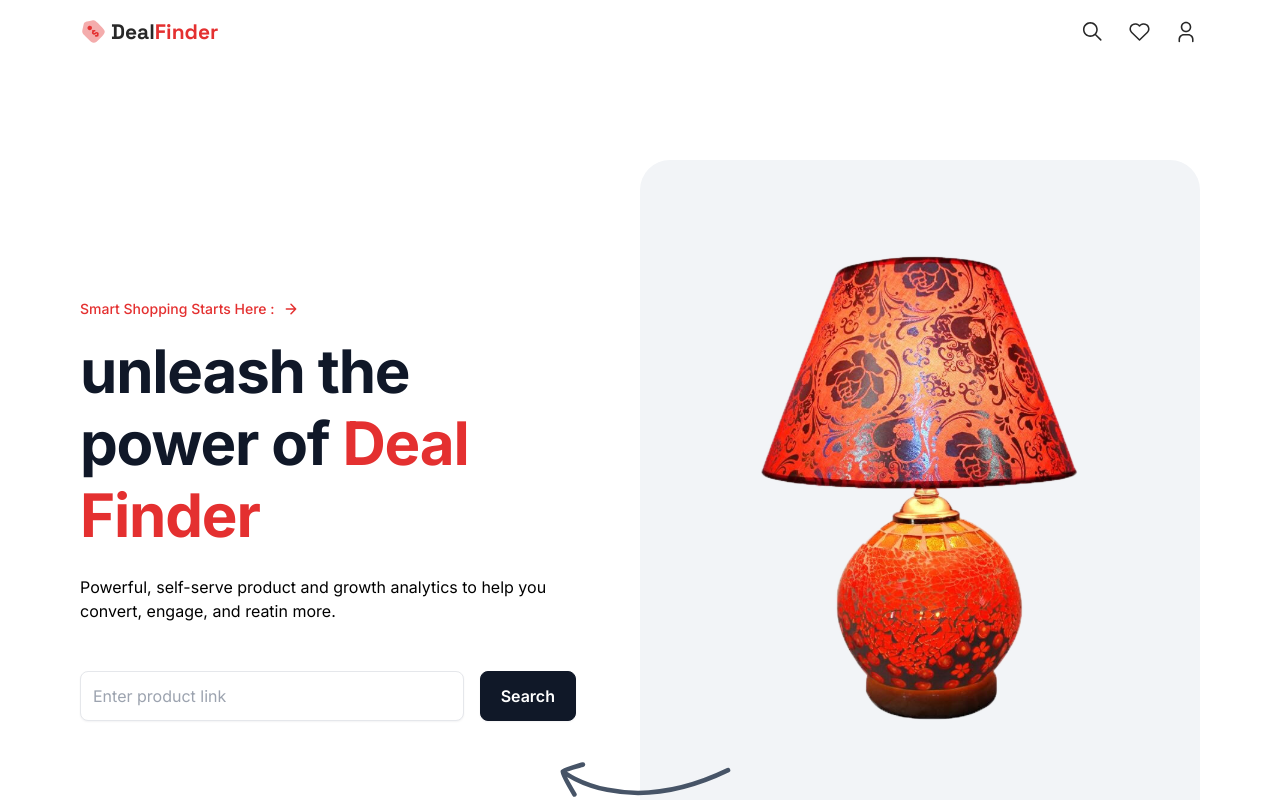
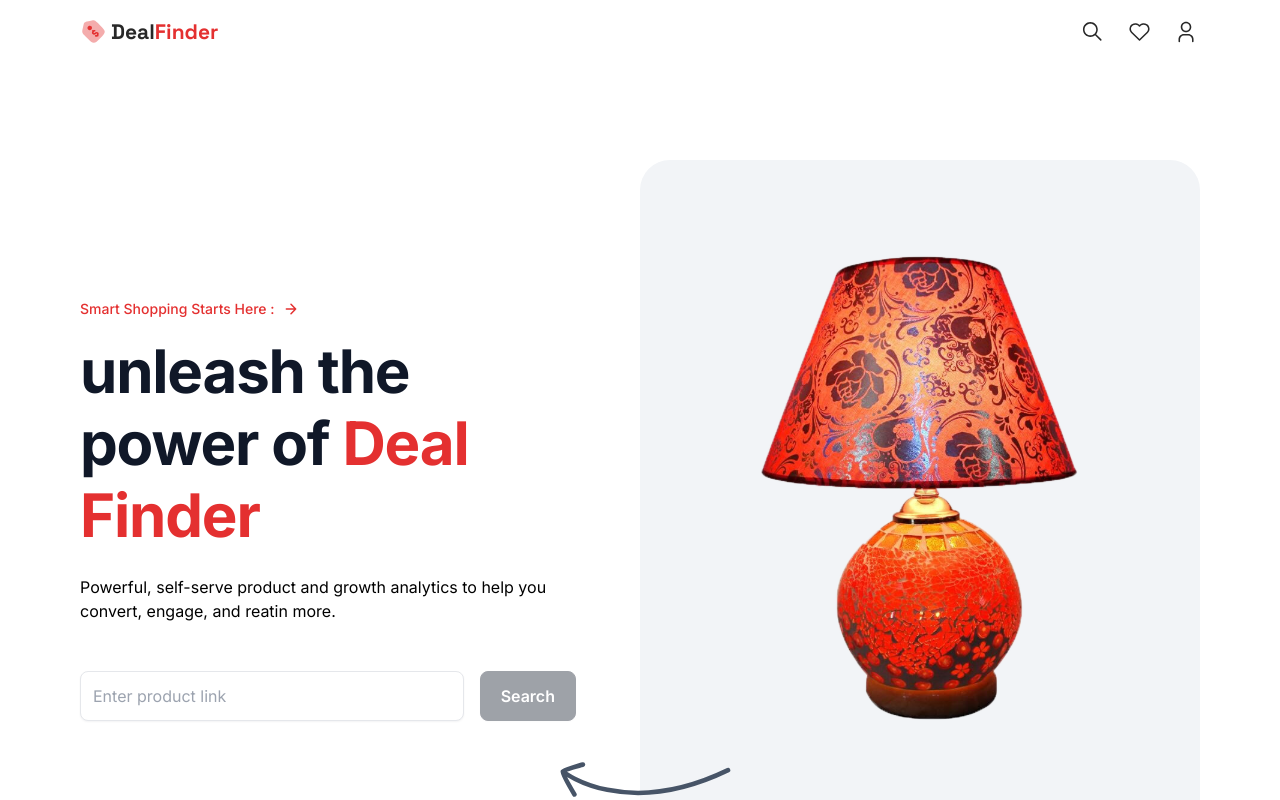
Before and after one commit to MNihal7961/deal_finder-fe, a Next.js app: page / in a window 1280 px wide. Shown: the top 800 px of the page. Built offline with nearby package versions, Linux system fonts and the light colour scheme.

Commit message:
search functionality added

```diff
--- a/components/SearchBar.tsx
+++ b/components/SearchBar.tsx
@@ -1,16 +1,61 @@
-"use client"
-import React from 'react'
+"use client";
+import { scrapAndStoreProduct } from "@/lib/actions";
+import React, { useState } from "react";
 
 const SearchBar = () => {
-    const handleSubmit = (e: React.FormEvent<HTMLFormElement>) => {
+  const [productLink, setProductLink] = useState("");
+  const [isLoading, setIsLoading] = useState(false);
 
+  const isValidAmazonLink = (link: string) => {
+    try {
+      const parsedURL = new URL(link);
+      const hostName = parsedURL.hostname;
+      if (
+        hostName.includes("amazon.in") ||
+        hostName.includes("amzon.") ||
+        hostName.includes("amzon")
+      ) {
+        return true;
+      }
+    } catch (error) {
+      return false;
     }
+    return false;
+  };
+  const handleSubmit = async (e: React.FormEvent<HTMLFormElement>) => {
+    e.preventDefault();
+    const isValid = isValidAmazonLink(productLink);
+
+    if (!isValid) return alert("Please enter a valid amazon link");
+
+    try {
+      setIsLoading(true);
+      const product = await scrapAndStoreProduct(productLink);
+    } catch (error) {
+      console.error("🚀 ~ handleSubmit ~ error:", error);
+    } finally {
+      setIsLoading(false);
+    }
+  };
   return (
-    <form  onSubmit={handleSubmit} className='flex flex-wrap gap-4 mt-12'>
-        <input type="text" placeholder='Enter product link' className='searchbar-input' />
-        <button type='submit' className='searchbar-btn'>Search</button>
+    <form onSubmit={handleSubmit} className="flex flex-wrap gap-4 mt-12">
+      <input
+        type="text"
+        placeholder="Enter product link"
+        className="searchbar-input"
+        value={productLink}
+        onChange={(e) => setProductLink(e.target.value)}
+        disabled={isLoading}
+      />
+      <button
+        type="submit"
+        className="searchbar-btn"
+        disabled={isLoading || productLink === ""}
+      >
+        {isLoading ? "Saerching..." : "Search"}
+      </button>
     </form>
-  )
-}
+  );
+};
 
-export default SearchBar
+export default SearchBar;
```
